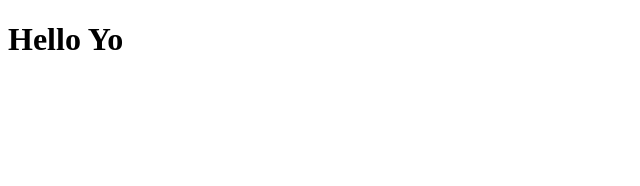
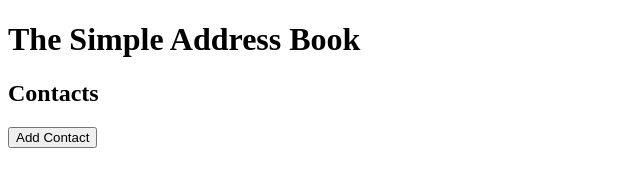
Before and after one commit to 1CIM/address_book_challenge, a website: page src/index.html in a window 1280 px wide. Shown: the whole page, without its empty margins (0-640 px from the left). Drawn offline with Linux system fonts and the light colour scheme.

Commit message:
added test #2 for button and h2 text, added button and h2 to index.html

```diff
--- a/src/index.html
+++ b/src/index.html
@@ -4,9 +4,15 @@
   <meta charset="UTF-8">
   <meta http-equiv="X-UA-Compatible" content="IE=edge">
   <meta name="viewport" content="width=device-width, initial-scale=1.0">
-  <title>Document</title>
+  <title>The Simple Address Book</title>
 </head>
 <body>
-  <h1>Hello Yo</h1>
+  <div class="container">
+    <h1>The Simple Address Book</h1>
+    <div class="container">
+      <h2>Contacts</h2>
+      <button id="add-contact">Add Contact</button>
+    </div>
+  </div>
 </body>
 </html>
```
Also changed, not shown: cypress/integration/userCanNavigateToApplication.feature.js (+3 -1 lines).
